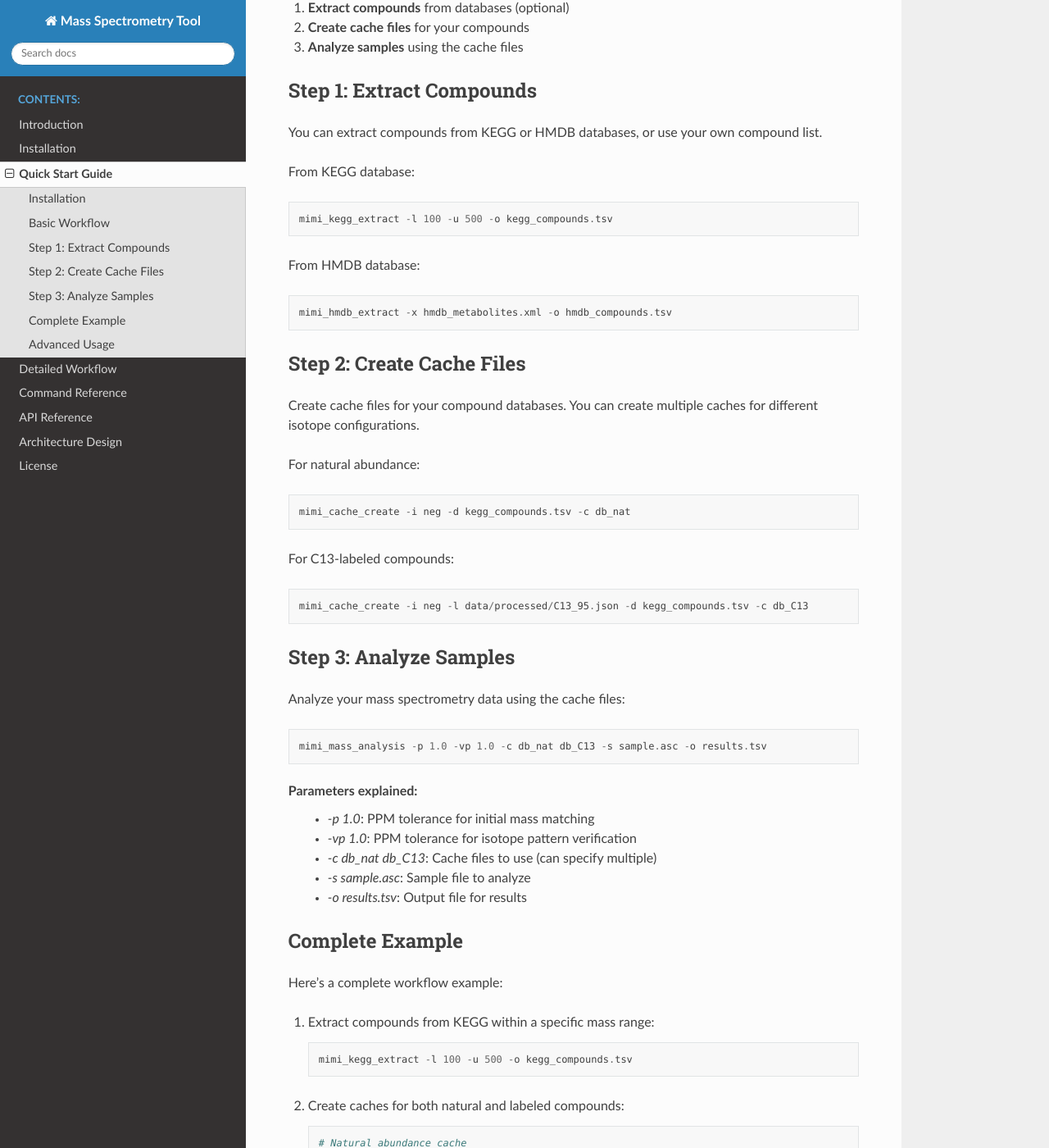
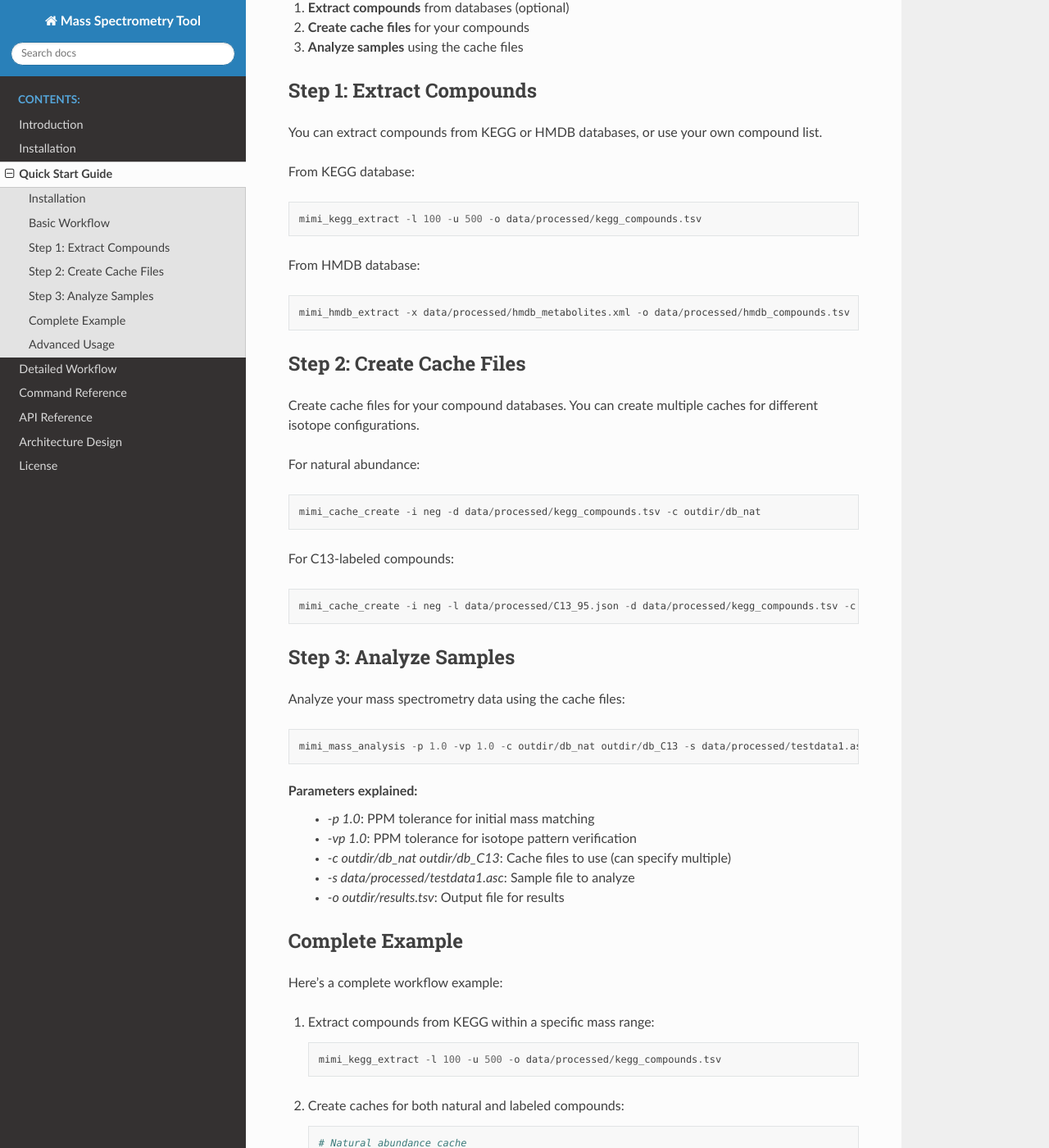
Before and after one commit to NYUAD-Core-Bioinformatics/MIMI, a Sphinx documentation site: the page built from docs/source/quickstart.rst, in a window 1280 px wide and 1400 px high, scrolled down 485 px. Shown: the whole window at 82% size. Built offline with Sphinx 7.4.7 and the Read the Docs theme 3.1.0, drawn with Linux system fonts in a browser that asks for light colours.

Commit message:
updated docs

```diff
--- a/docs/source/quickstart.rst
+++ b/docs/source/quickstart.rst
@@ -25,11 +25,11 @@ You can extract compounds from KEGG or HMDB databases, or use your own compound
 
 From KEGG database::
 
-    mimi_kegg_extract -l 100 -u 500 -o kegg_compounds.tsv
+    mimi_kegg_extract -l 100 -u 500 -o data/processed/kegg_compounds.tsv
 
 From HMDB database::
 
-    mimi_hmdb_extract -x hmdb_metabolites.xml -o hmdb_compounds.tsv
+    mimi_hmdb_extract -x data/processed/hmdb_metabolites.xml -o data/processed/hmdb_compounds.tsv
 
 Step 2: Create Cache Files
 ------------------------
@@ -38,25 +38,25 @@ Create cache files for your compound databases. You can create multiple caches f
 
 For natural abundance::
 
-    mimi_cache_create -i neg -d kegg_compounds.tsv -c db_nat
+    mimi_cache_create -i neg -d data/processed/kegg_compounds.tsv -c outdir/db_nat
 
 For C13-labeled compounds::
 
-    mimi_cache_create -i neg -l data/processed/C13_95.json -d kegg_compounds.tsv -c db_C13
+    mimi_cache_create -i neg -l data/processed/C13_95.json -d data/processed/kegg_compounds.tsv -c outdir/db_C13
 
 Step 3: Analyze Samples
 ---------------------
 
 Analyze your mass spectrometry data using the cache files::
 
-    mimi_mass_analysis -p 1.0 -vp 1.0 -c db_nat db_C13 -s sample.asc -o results.tsv
+    mimi_mass_analysis -p 1.0 -vp 1.0 -c outdir/db_nat outdir/db_C13 -s data/processed/testdata1.asc -o outdir/results.tsv
 
 Parameters explained:
   - `-p 1.0`: PPM tolerance for initial mass matching
   - `-vp 1.0`: PPM tolerance for isotope pattern verification
-  - `-c db_nat db_C13`: Cache files to use (can specify multiple)
-  - `-s sample.asc`: Sample file to analyze
-  - `-o results.tsv`: Output file for results
+  - `-c outdir/db_nat outdir/db_C13`: Cache files to use (can specify multiple)
+  - `-s data/processed/testdata1.asc`: Sample file to analyze
+  - `-o outdir/results.tsv`: Output file for results
 
 Complete Example
 --------------
@@ -65,7 +65,7 @@ Here's a complete workflow example:
 
 1. Extract compounds from KEGG within a specific mass range::
 
-    mimi_kegg_extract -l 100 -u 500 -o kegg_compounds.tsv
+    mimi_kegg_extract -l 100 -u 500 -o data/processed/kegg_compounds.tsv
 
 2. Create caches for both natural and labeled compounds::
 
```
